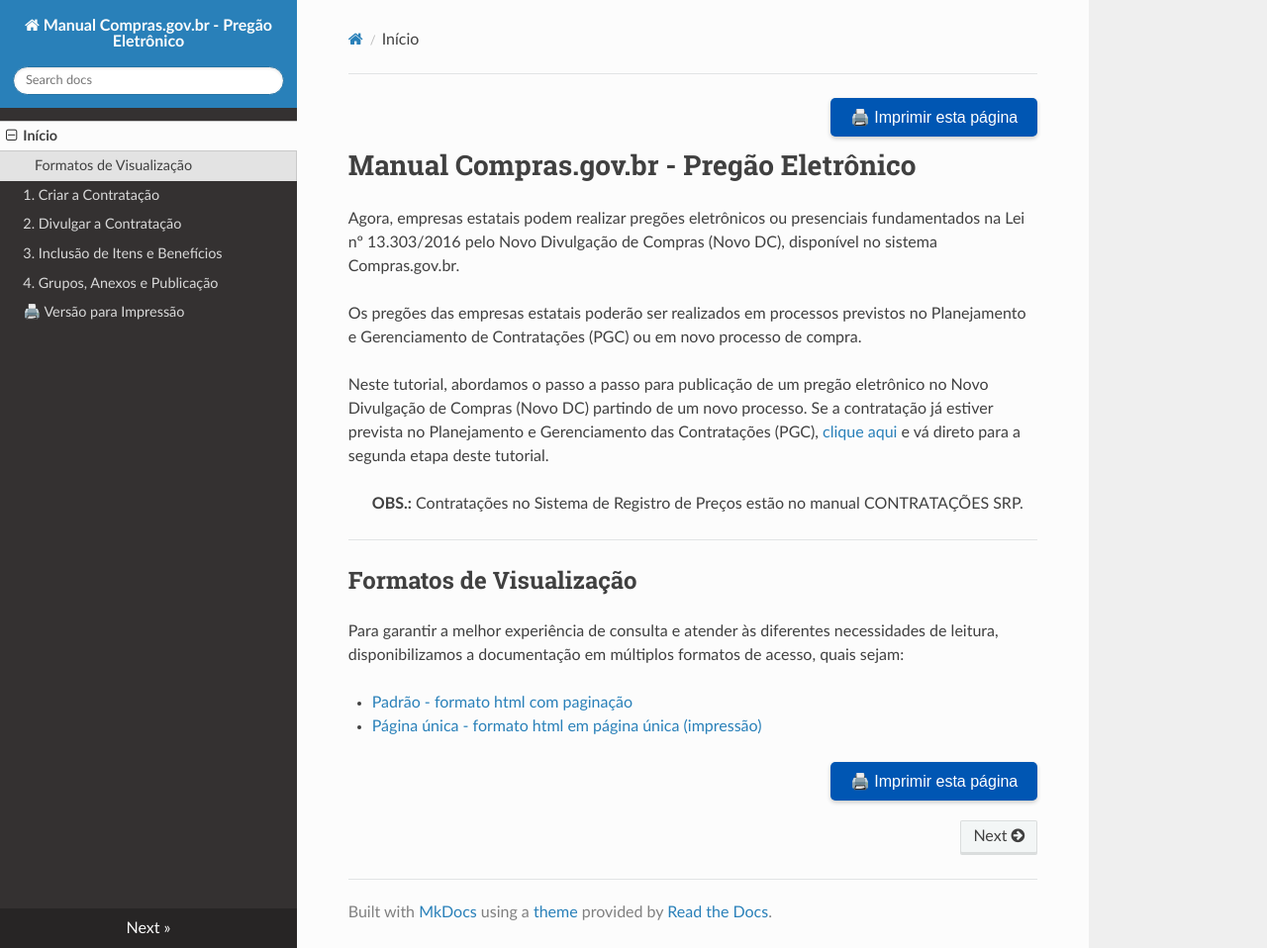
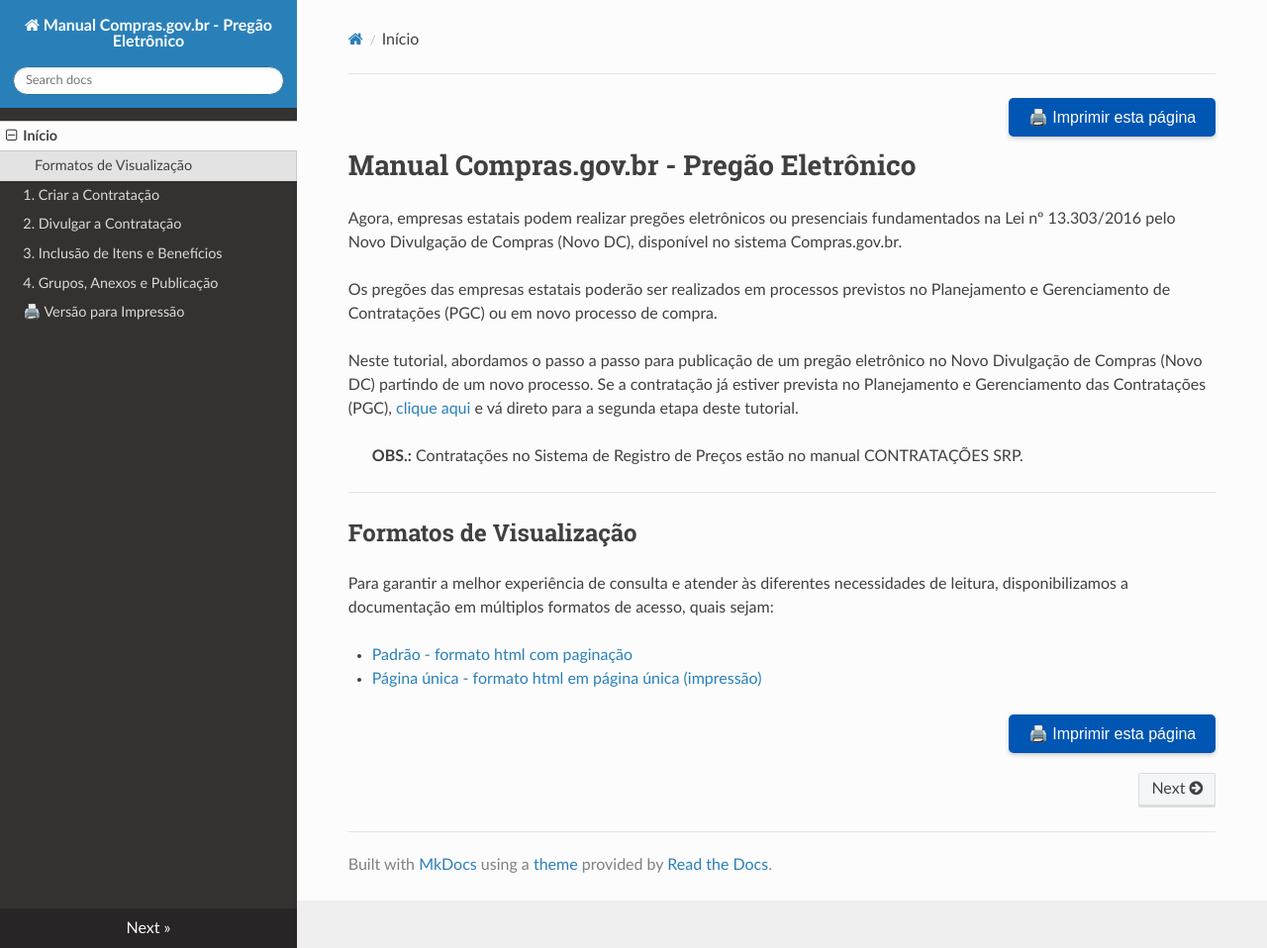
Before and after one commit to emilix10-bit/manual-compras-pregao-estilos, an MkDocs documentation site: the page built from docs/index.md, in a window 1280 px wide and 958 px high. Shown: the whole window at 99% size. Built offline with MkDocs 1.6.1, drawn with Linux system fonts in a browser that asks for light colours; nearby versions of some CDN libraries.

Commit message:
Update custom.css

```diff
--- a/docs/custom.css
+++ b/docs/custom.css
@@ -1,11 +1,22 @@
-/* Formatação automática para todas as imagens do manual */
+/* 1. Destrava a largura máxima do contêiner principal do Read the Docs */
+.wy-nav-content {
+    max-width: none !important; /* Remove a trava de 800px da página */
+    width: 100% !important;
+}
+
+/* 2. Remove o limite de largura do bloco de texto interno */
+.rst-content {
+    max-width: none !important;
+}
+
+/* 3. Garante que as imagens ocupem 100% da nova largura total com borda elegante */
 .rst-content img, .md-content img {
-    width: 100% !important;        /* Força 100% de largura para máxima legibilidade */
+    width: 100% !important;
     max-width: 100% !important;
     height: auto !important;
     display: block;
-    margin: 28px 0 !important;      /* Espaçamento vertical para não colar no texto */
-    border: 1px solid #d1d5db;     /* Borda suave cinza */
-    border-radius: 8px;            /* Arredondamento elegante */
-    box-shadow: 0 4px 12px rgba(0, 0, 0, 0.08); /* Sombra para dar profundidade */
+    margin: 28px 0 !important;
+    border: 1px solid #d1d5db;
+    border-radius: 8px;
+    box-shadow: 0 4px 12px rgba(0, 0, 0, 0.08);
 }
```
